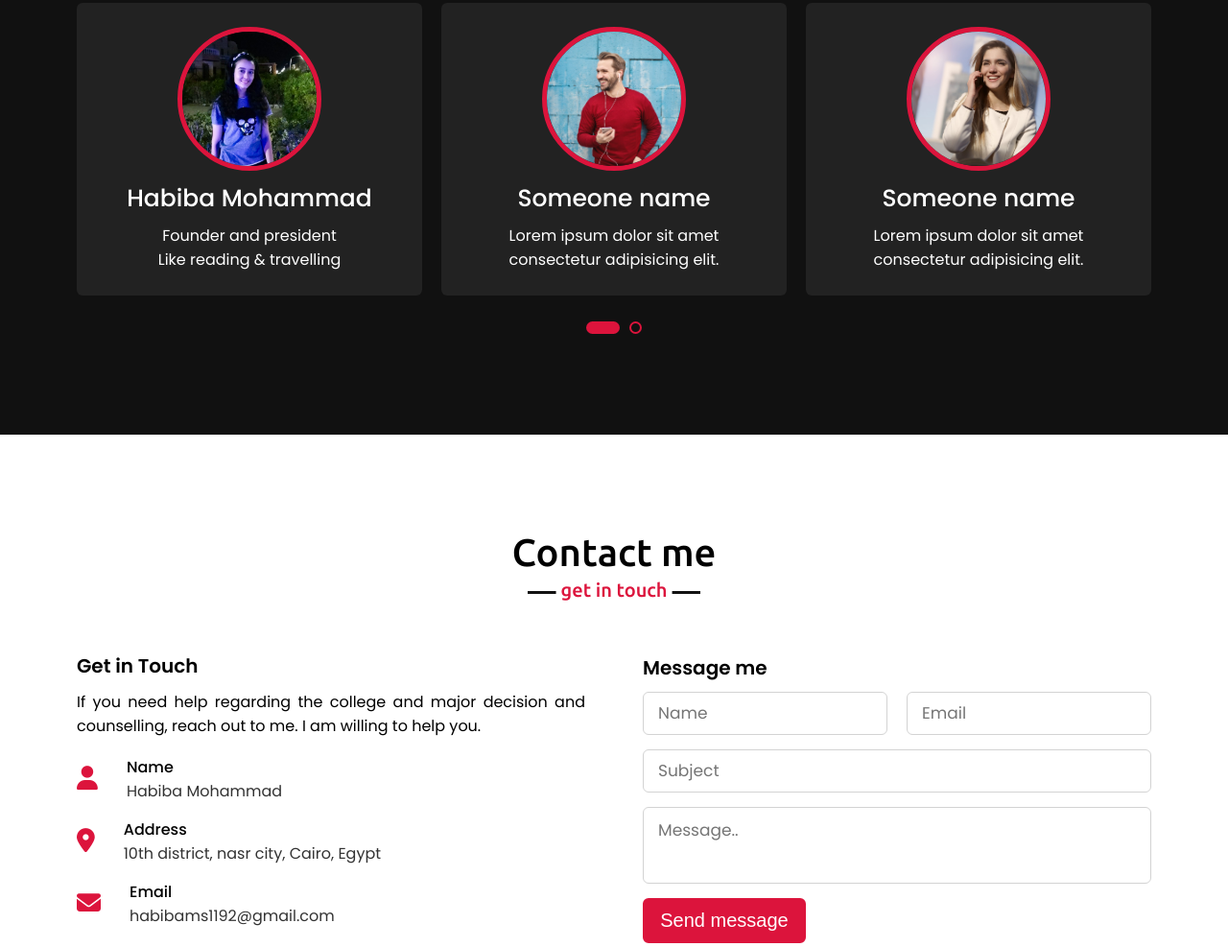
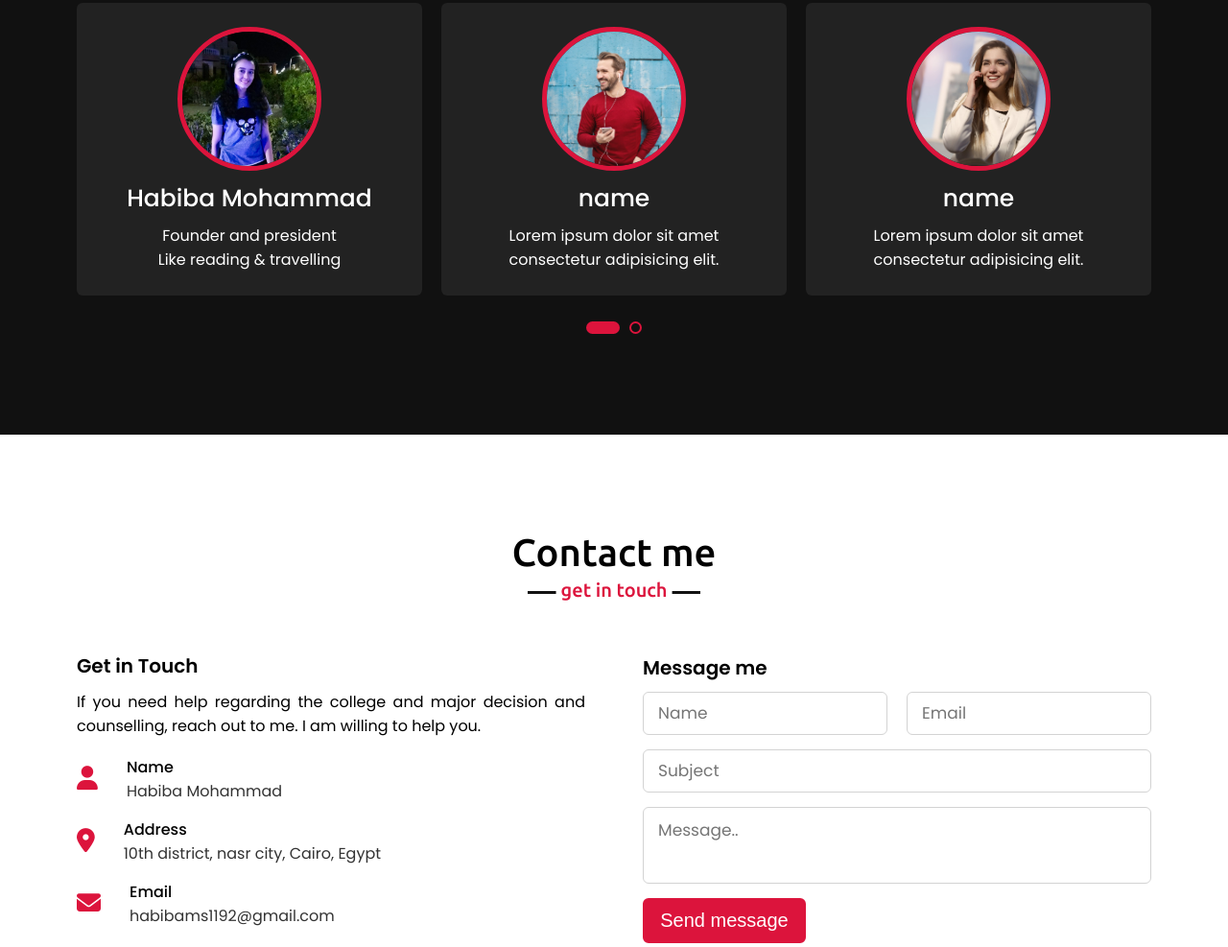
Before and after one commit to AbdulBasee/habibaWebsite, a plain HTML site: page index.html in a window 1280 px wide. Shown: the part 3012-3999 px from the top of the page at 96% size. Drawn offline with nearby package versions, Linux system fonts and the light colour scheme.

Commit message:
second commit

```diff
--- a/index.html
+++ b/index.html
@@ -170,28 +170,28 @@
                 <div class="card">
                     <div class="box">
                         <img src="images/profile-2.jpeg" alt="">
-                        <div class="text">Someone name</div>
+                        <div class="text">name</div>
                         <p>Lorem ipsum dolor sit amet consectetur adipisicing elit.</p>
                     </div>
                 </div>
                 <div class="card">
                     <div class="box">
                         <img src="images/profile-3.jpeg" alt="">
-                        <div class="text">Someone name</div>
+                        <div class="text">name</div>
                         <p>Lorem ipsum dolor sit amet consectetur adipisicing elit.</p>
                     </div>
                 </div>
                 <div class="card">
                     <div class="box">
                         <img src="images/profile-4.jpeg" alt="">
-                        <div class="text">Someone Name</div>
+                        <div class="text">name</div>
                         <p>Lorem ipsum dolor sit amet consectetur adipisicing elit.</p>
                     </div>
                 </div>
                 <div class="card">
                     <div class="box">
                         <img src="images/profile-5.jpeg" alt="">
-                        <div class="text">Someone name</div>
+                        <div class="text">name</div>
                         <p>Lorem ipsum dolor sit amet consectetur adipisicing elit.</p>
                     </div>
                 </div>
```
